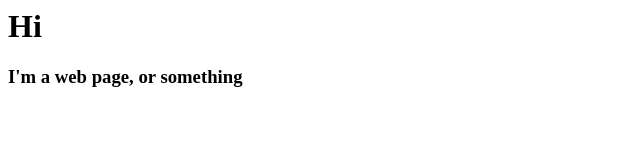
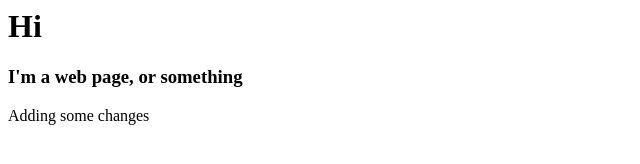
Before and after one commit to archaeogeek/stack_greeter, a plain HTML site: page aboutus.html in a window 1280 px wide. Shown: the whole page, without its empty margins (0-640 px from the left). Drawn offline with Linux system fonts and the light colour scheme.

Commit message:
added contact.html

```diff
--- a/aboutus.html
+++ b/aboutus.html
@@ -5,5 +5,6 @@
 	<body>
 	<h1>Hi</h1>
 		<h3>I'm a web page, or something</h3>
+		<p>Adding some changes</p>
 	</body>
 </html>
```
Also changed, not shown: contact.html (added, +5 -0 lines).
